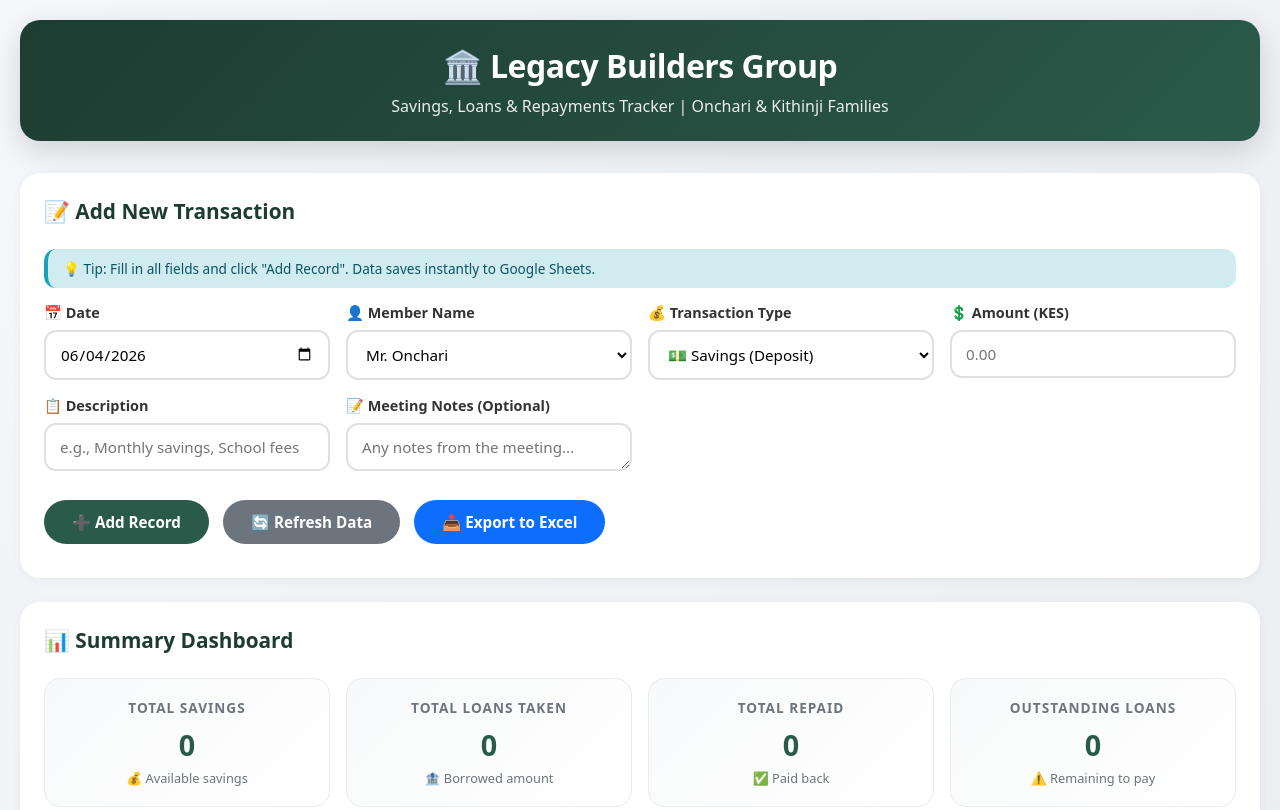
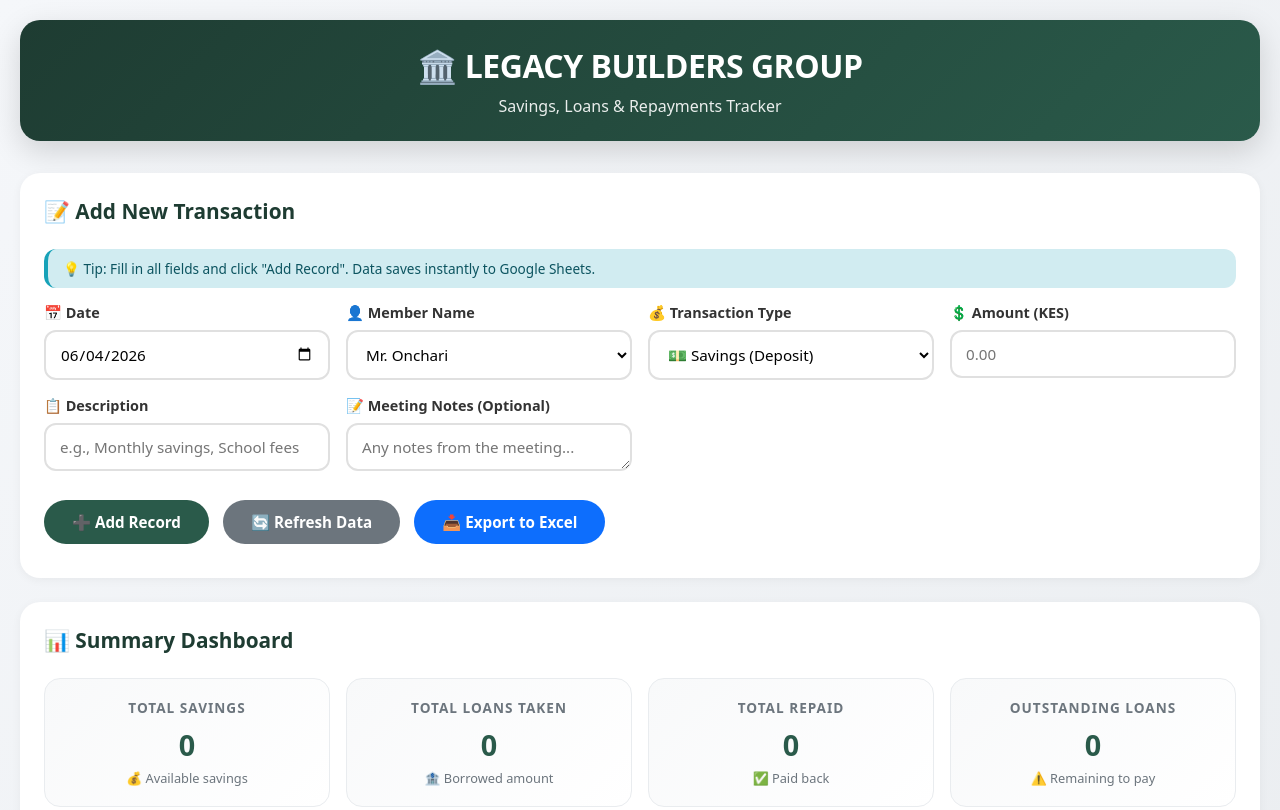
Before and after one commit to AnthonyOnchari/legacybuildersgrp, a plain HTML site: page index.html in a window 1280 px wide. Shown: the top 810 px of the page. Drawn offline with Linux system fonts and the light colour scheme; no server answers.

Commit message:
Legacy Builders web app

```diff
--- a/index.html
+++ b/index.html
@@ -314,8 +314,8 @@
 <body>
 <div class="container">
     <div class="header">
-        <h1>🏛️ Legacy Builders Group</h1>
-        <p>Savings, Loans & Repayments Tracker | Onchari & Kithinji Families</p>
+        <h1>🏛️ LEGACY BUILDERS GROUP </h1>
+        <p>Savings, Loans & Repayments Tracker </p>
     </div>
 
     <div class="card">
```
